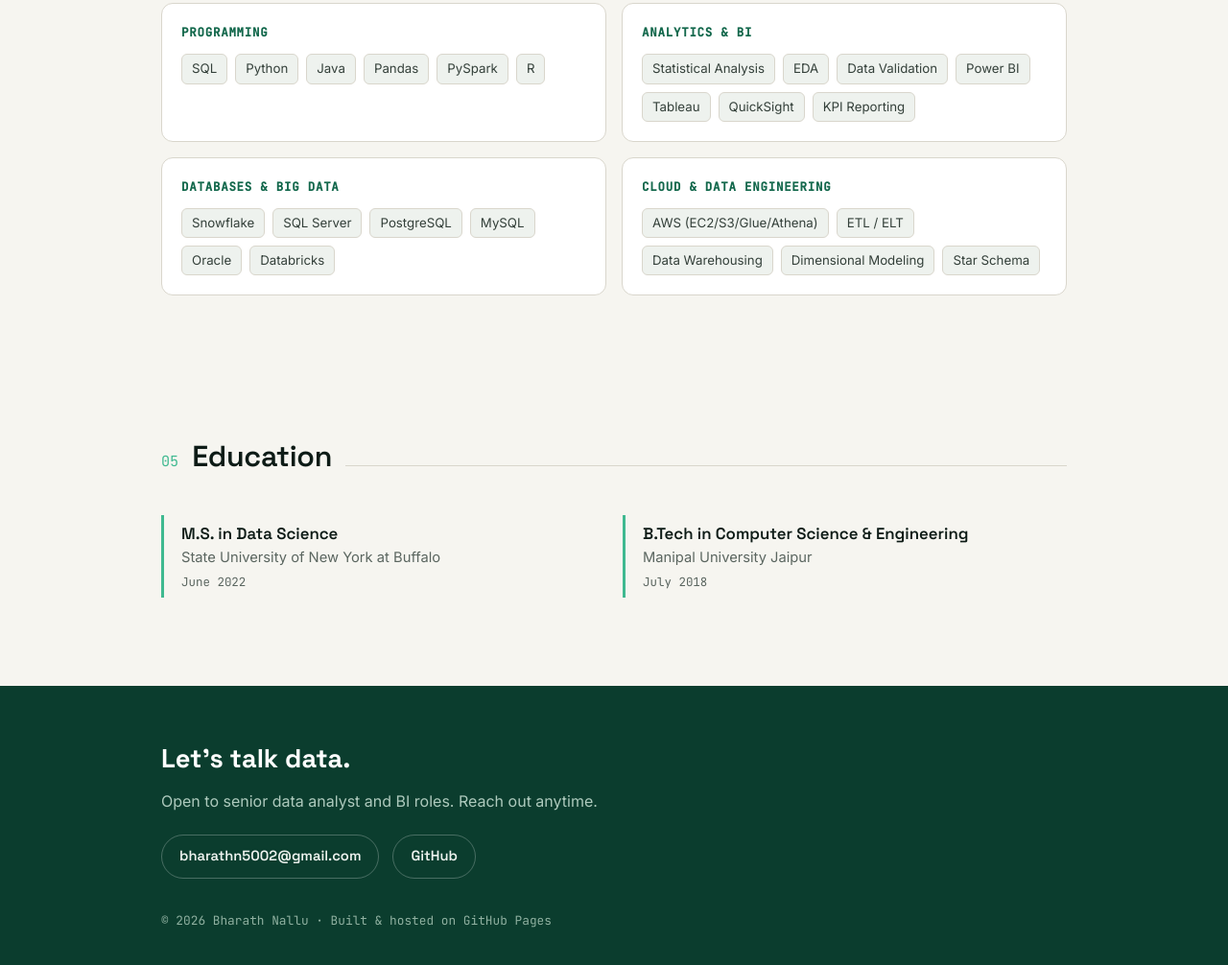
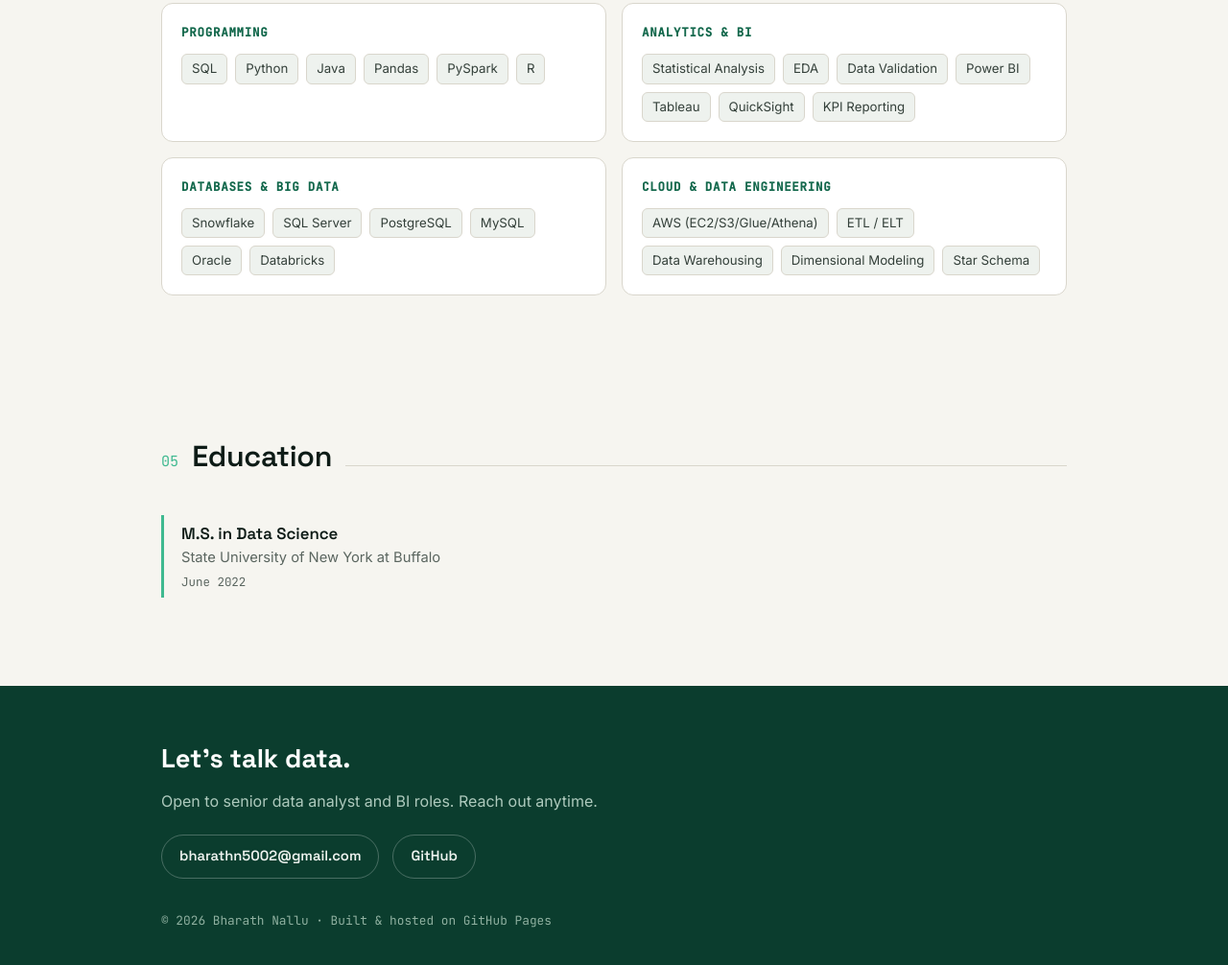
Before and after one commit to bharathr404/bharathr404.github.io, a plain HTML site: page index.html in a window 1280 px wide. Shown: the part 3327-4333 px from the top of the page at 96% size. Drawn offline with Linux system fonts and the light colour scheme.

Commit message:
Remove B.Tech education section from index.html
Removed education details for B.Tech in Computer Science.

```diff
--- a/index.html
+++ b/index.html
@@ -334,12 +334,6 @@ footer p{color:#aecabd;margin-bottom:22px}
         <div class="deg">M.S. in Data Science</div>
         <div class="school">State University of New York at Buffalo</div>
         <div class="yr">June 2022</div>
-      </div>
-      <div class="item">
-        <div class="deg">B.Tech in Computer Science &amp; Engineering</div>
-        <div class="school">Manipal University Jaipur</div>
-        <div class="yr">July 2018</div>
-      </div>
     </div>
   </div>
 </section>
```
